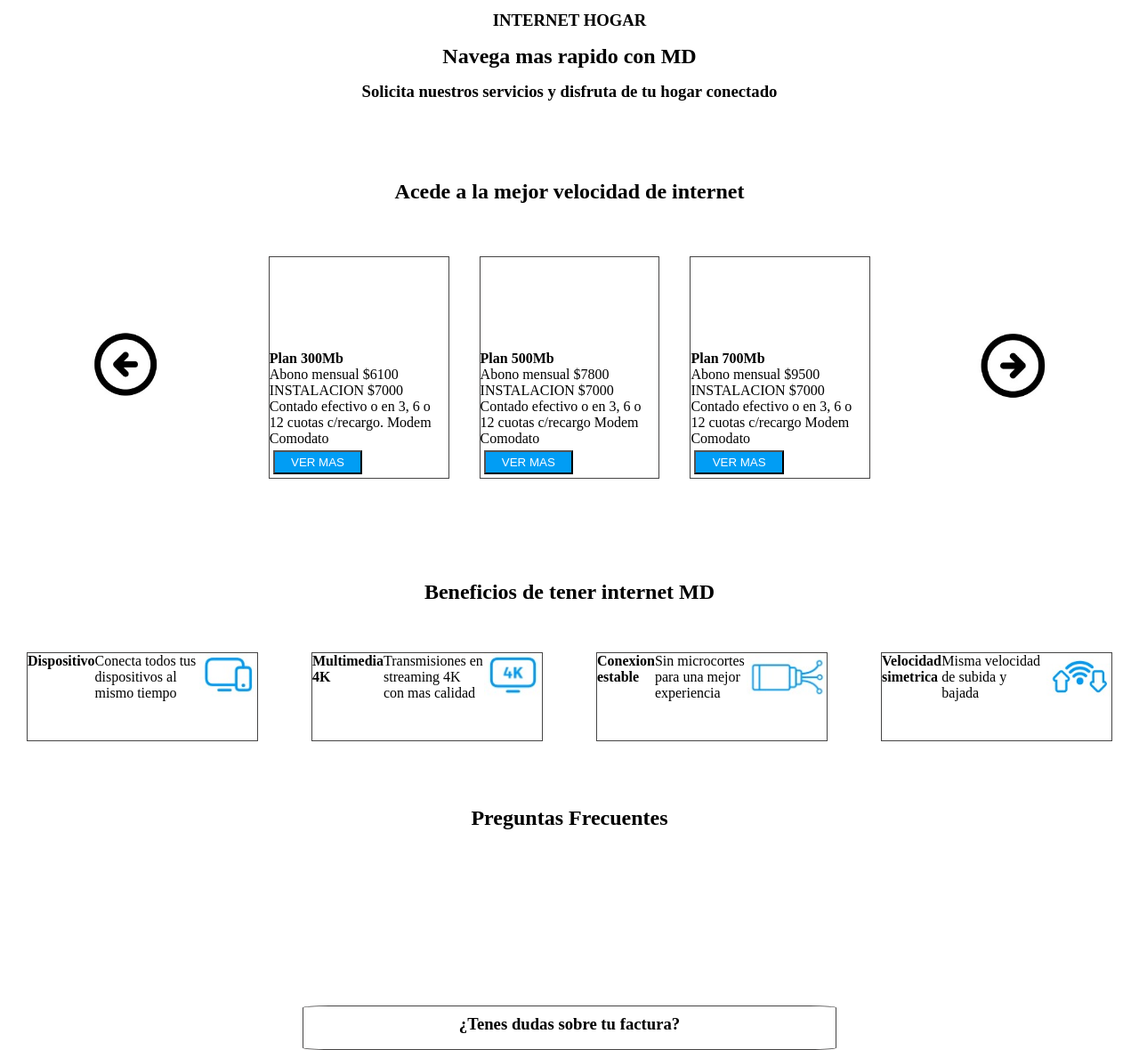
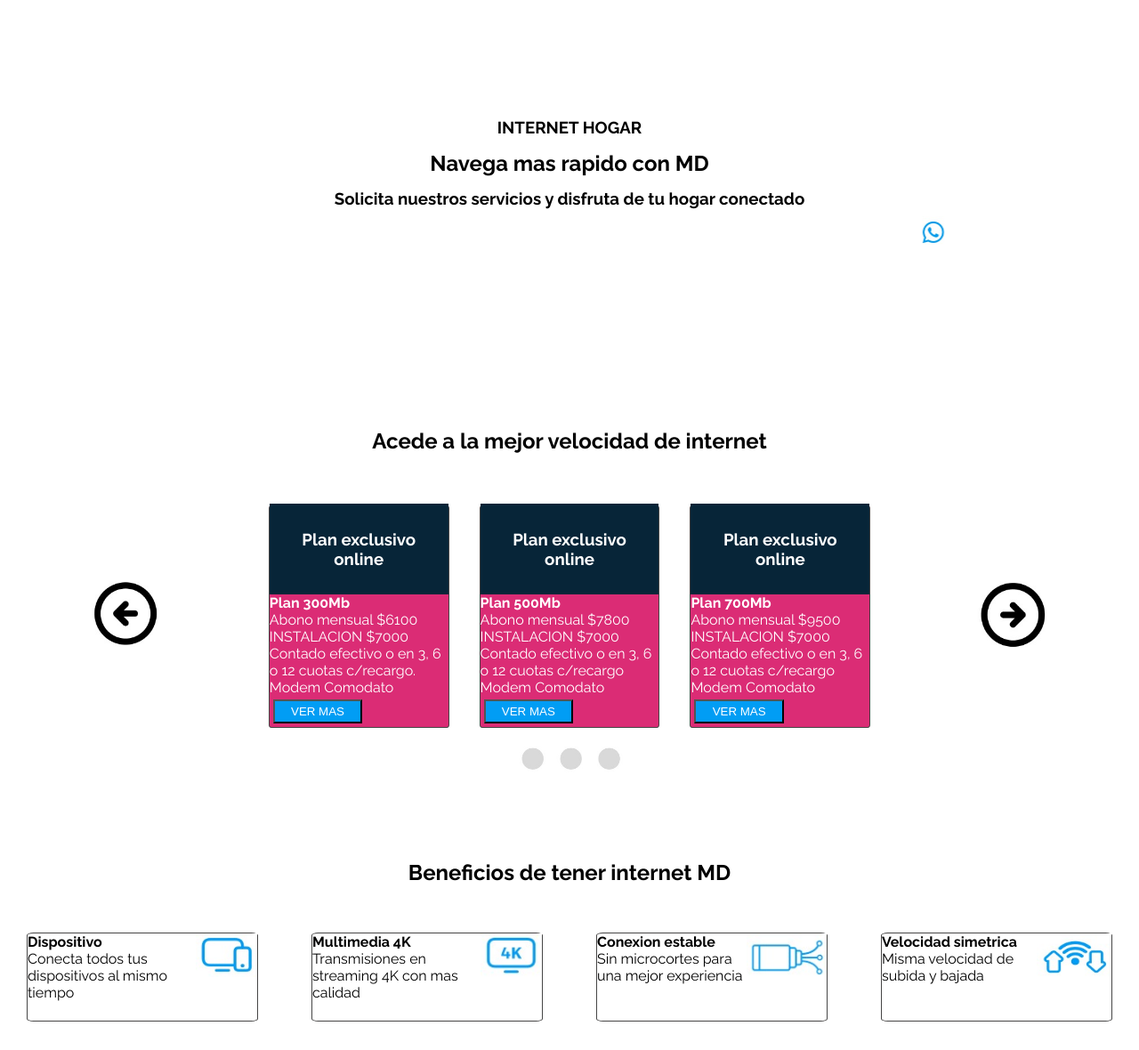
Before and after one commit to Daiana074/Empresa-de-Internet-MD, a plain HTML site: page index.html in a window 1280 px wide. Shown: the part 153-1333 px from the top of the page at 89% size. Drawn offline with Linux system fonts and the light colour scheme.

Commit message:
Actualizacion2

```diff
--- a/index.html
+++ b/index.html
@@ -7,6 +7,7 @@
     <meta name="viewport" content="width=device-width, initial-scale=1.0">
     <title>MD</title>
     <link rel="stylesheet" href="style.css">
+
 </head>
 
 <body>
@@ -22,6 +23,7 @@
                             <li ><a href="#">Combos</a> </li>
                             <li><a href="#">Servicios</a> </li>
                             <li><a href="#">Ayuda</a> </li>
+                            <li><a href="form.html" target="_blank">Cargar Solicitud</a></li>
                             <!-- <li><input type="submit" value="Contacto"></li> -->
                             <li><button class="boton">Contacto</button></li>
 
@@ -47,12 +49,21 @@
                 <H2>Navega mas rapido con MD</H2>
 
                 <h3>Solicita nuestros servicios y disfruta de tu hogar conectado</h3>
+
+                <div class="wsp">
+                    <img src="./Img/wsp.jpeg" alt="" width="50%">
+                </div>
+
             </div>
+
         </section>
         <br>
         <br>
         <br>
         <br>
+
+
+
         <section >
             <h2>Acede a la mejor velocidad de internet</h2>
             <br>
@@ -65,6 +76,9 @@
                 </div>
 
                 <div class="c1">
+                    <div class="plan">
+                        <h3>Plan exclusivo online</h3>
+                    </div>
                     <h4>Plan 300Mb</h4>
                     <p>Abono mensual $6100
                         INSTALACION
@@ -74,6 +88,9 @@
                         <button class="boton3">VER MAS</button>
                 </div>
                 <div class="c2">
+                    <div class="plan">
+                        <h3>Plan exclusivo online</h3>
+                    </div>
                     <h4>Plan 500Mb</h4>
                     <p>Abono mensual $7800
                         INSTALACION
@@ -83,6 +100,9 @@
                         <button class="boton3">VER MAS</button>
                 </div>
                 <div class="c3">
+                    <div class="plan">
+                        <h3>Plan exclusivo online</h3>
+                    </div>
                     <h4>Plan 700Mb</h4>
                     <p>Abono mensual $9500
                         INSTALACION
@@ -100,6 +120,9 @@
 
 
         </section>
+        <div class="barrita">
+            <img src="./Img/nav.jpeg" alt="" width="10%">
+        </div>
             <br>
             <br>
             <br>
@@ -113,23 +136,27 @@
             <div class="seccion3">
                 <div class="cajas">
                     <div class="c11">
-                        <h4>Dispositivo</h4>
-                        <p>Conecta todos tus dispositivos al mismo tiempo</p>
+
+                        <p> <b>Dispositivo</b> <br>
+                            Conecta todos tus dispositivos al mismo tiempo</p>
                         <img src="./Img/dispositivos.jpeg" alt="" width="50%" height="50%">
                     </div>
                     <div class="c22">
-                        <h4>Multimedia 4K</h4>
-                        <p>Transmisiones en streaming 4K con mas calidad</p>
+
+                        <p> <b>Multimedia 4K</b> <br>
+                            Transmisiones en streaming 4K con mas calidad</p>
                         <img src="./Img/multimedia.jpeg" alt="" width="50%" height="50%">
                     </div>
                     <div class="c33">
-                        <h4>Conexion estable</h4>
-                        <p>Sin microcortes para una mejor experiencia</p>
+
+                        <p> <b>Conexion estable</b> <br>
+                            Sin microcortes para una mejor experiencia</p>
                         <img src="./Img/conexion.jpeg" alt="" width="50%" height="50%">
                     </div>
                     <div class="c44">
-                        <h4>Velocidad simetrica</h4>
-                        <p>Misma velocidad de subida y bajada</p>
+
+                        <p> <b>Velocidad simetrica</b> <br>
+                            Misma velocidad de subida y bajada</p>
                         <img src="./Img/velocidad.jpeg" alt="" width="50%" height="50%">
                     </div>
                 </div>
@@ -142,7 +169,7 @@
             <div class="seccion4">
                 <div class="cajass">
                     <div class="c111">
-                        <h3>¿Tenes dudas sobre tu factura?</h3>
+                            <h3>¿Tenes dudas sobre tu factura?</h3>
                     </div>
                     <div class="c222">
                         <h3>¿Como aumento mi plan?</h3>
--- a/style.css
+++ b/style.css
@@ -7,16 +7,10 @@ el modelo de caja "border-box" para unamejor gestión del diseño y el tamaño d
     box-sizing: border-box;
 
 }
-
-
-/*boton contacto*/
-.boton{
-    background-color: #019df4;
-    color: white;
-    padding: 7%;
-    margin: 16%;
+@font-face {
+    font-family: Raleway;
+    src: url(./Letra/Raleway-VariableFont_wght.ttf);
 }
-
 
 header {
     height: 15vh;
@@ -24,8 +18,6 @@ header {
     /*position: fixed;*/
     z-index: 3;
     width: 100%;
-
-
 }
 
 .navegacion {
@@ -33,20 +25,10 @@ header {
     padding: 1%;
     display: flex;
     justify-content: space-around;
-
 }
-
-/* .logo{
-    display: flex;
-    align-self: flex-start;
-
-
-} */
 .menu{
     list-style: none;
     display: flex;
-
-
 }
 .menu>li>a {
     display: block;
@@ -61,44 +43,30 @@ header {
     transition: all .3s;
 }
 
-/* elimina las viñetas o números de los elementos de la lista*/
+/*boton contacto*/
+.boton{
+    background-color: #019df4;
+    color: white;
+    padding: 7%;
+    margin: 16%;
+}
+/*Aca termina el menu de navegacion*/
 
-
-/*para que no salga en columna, lo vuelve fila*/
-/* .menu>li {
-    position: relative;
-    display: inline-block;
-}  */
-
-/* h3{
-    font-family: theSans;
-}
-@font-face {
-    font-family: theSans;
-    src: url(Letra//MerriweatherSans-Italic-VariableFont_wght.ttf);
-} */
-.c1, .c2, .c3{
-    border: 1px solid rgb(70, 69, 69);
-    background-color: white;
-    color: black;
-    width: 400px;
-    height: 250px;
-    margin: 17px;
+/*SECCION 1*/
+.seccion1 {
     display: flex;
     flex-direction: column;
-    justify-content: end;
+    justify-content: center;
+    align-items: center;
+    height: 50vh; /* Ajusta la altura según sea necesario */
+    text-align: center;
+}
+.wsp{
+    align-self: flex-end;
+    margin-right: 15%;
+}
 
-
-
-}
-.boton3{
-    background-color: #019df4;
-    color: white;
-    padding: 2%;
-    width: 50%;
-    margin: 2%;
-
-}
+/*SECCION 2*/
 .cajas{
     display: flex;
     justify-content: center
@@ -108,9 +76,39 @@ header {
 
 }
 
+.c1, .c2, .c3{
+    border: 1px solid rgb(70, 69, 69);
+    background-color: #DB2C75;
+    color: white;
+    width: 400px;
+    height: 250px;
+    margin: 17px;
+    display: flex;
+    flex-direction: column;
+    justify-content: end;
+    border-radius: 1.5%;
 
+}
 
+.boton3{
+    background-color: #019df4;
+    color: white;
+    padding: 2%;
+    width: 50%;
+    margin: 2%;
 
+}
+.plan{
+    background-color: #072538;
+    color: white;
+    padding: 15.5%;
+}
+.barrita{
+    display: flex;
+    justify-content: center;
+}
+
+/*SECCION 3*/
 
 .c11, .c22, .c33, .c44{
     border: 1px solid rgb(70, 69, 69);
@@ -120,9 +118,29 @@ header {
     height:100px;
     margin: 30px;
     display: flex;
+    border-radius: 3%;
 
 }
 
+/*SECCION 4*/
+.seccion4 {
+    display: flex;
+    justify-content: center;
+    align-items: center;
+    height: 80vh; /* Ajusta la altura según sea necesario */
+
+}
+.cajass {
+    display: flex;
+    flex-direction: column;
+
+
+}
+/* Estilos de las cajas */
+.cajass > div {
+    margin: 1px;
+
+}
 .c111, .c222, .c333, .c444, .c555{
     border: 1px solid rgb(70, 69, 69);
     background-color: white;
@@ -131,57 +149,14 @@ header {
     height:50px;
     margin: 30px;
     border-radius: 5%;
-
-}
-
-
-
-
-.seccion4 {
     display: flex;
-    justify-content: center;
-    align-items: center;
-    height: 80vh; /* Ajusta la altura según sea necesario */
-}
-
-
-.cajass {
-    display: flex;
-    flex-direction: column;
-    align-items: center;
-
-}
-
-  /* Estilos de las cajas */
-
-.cajass > div {
-    margin: 1px;
+    align-items: flex-start;
 
 
 
 }
-.boton2{
-    background-color: white;
-    color: black;
 
-}
-*/
-.seccion1 {
-    display: flex;
-    flex-direction: column;
-    justify-content: center;
-    align-items: center;
-    height: 50vh; /* Ajusta la altura según sea necesario */
-    text-align: center;
-}
-h2, h3{
-    display: flex;
-    flex-direction: column;
-    justify-content: center;
-    align-items: center;
-    height: 5vh; /* Ajusta la altura según sea necesario */
-    text-align: center;
-}
+/*FOOTER*/
 footer{
     width: 100%;
     height: 15vh;
@@ -192,3 +167,30 @@ footer{
     color: white;
 
 }
+
+h2, h3{
+    display: flex;
+    flex-direction: column;
+    justify-content: center;
+    align-items: center;
+    height: 5vh; /* Ajusta la altura según sea necesario */
+    text-align: center;
+    font-family: Raleway;
+}
+p, h4{
+    font-family: Raleway;
+}
+
+.menu>h4{
+    display: block;
+    padding: 15px;
+
+    font-family: Arial, Helvetica;
+
+}
+
+.boton2{
+    background-color: white;
+    color: black;
+    margin-top: 12%;
+}
```
Also changed, not shown: form.html (added, +13 -0 lines), Letra/Raleway-VariableFont_wght.ttf (added).
